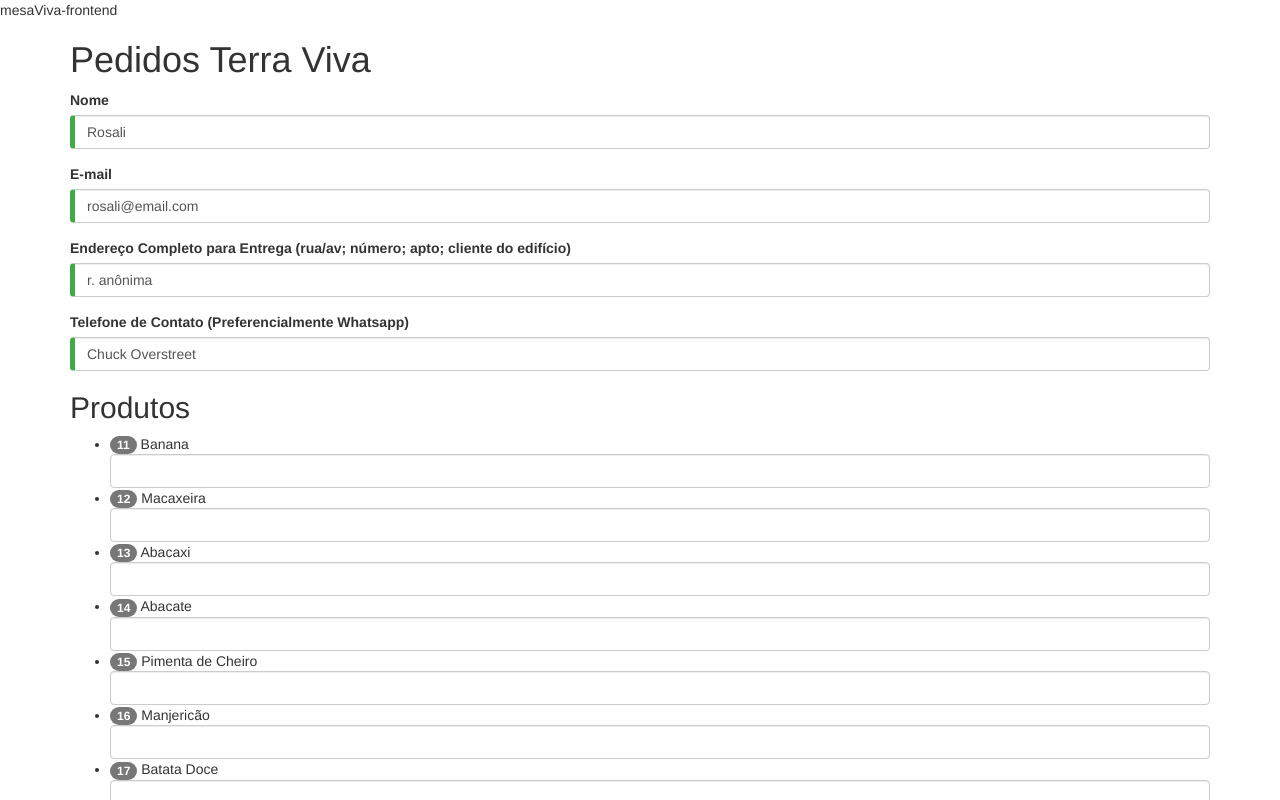
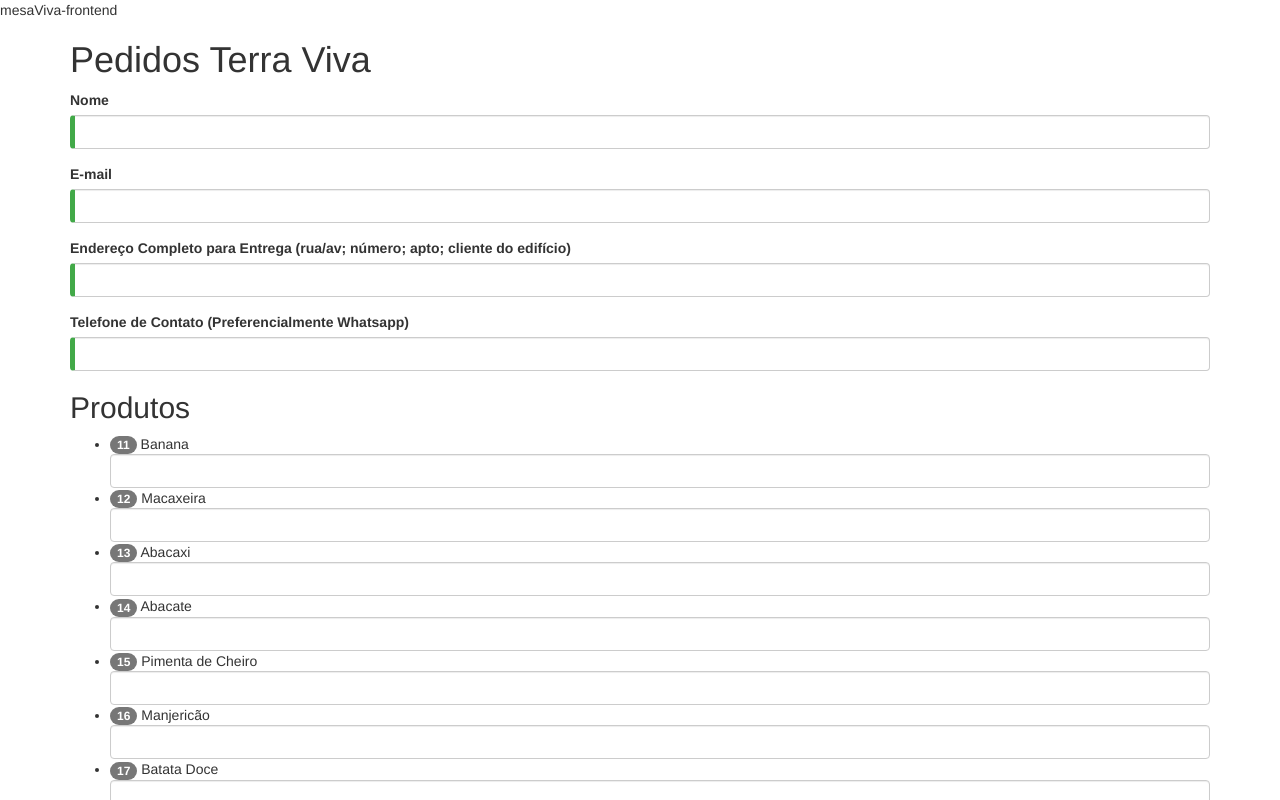
Before and after one commit to rafaelsanchezsouza/mesaViva-frontend, an Angular app: page / in a window 1280 px wide. Shown: the top 800 px of the page. Built offline with nearby package versions, Linux system fonts and the light colour scheme.

Commit message:
pronto para iniciar processo de compra

```diff
--- a/src/app/formulario-consumidor/formulario-consumidor.component.html
+++ b/src/app/formulario-consumidor/formulario-consumidor.component.html
@@ -1,4 +1,5 @@
 <div class="container">
+    <div [hidden]="submitted">
         <h1>Pedidos Terra Viva</h1>
         <form (ngSubmit)="onSubmit()" #pedidoForm="ngForm">
             <div class="form-group">
@@ -52,3 +53,30 @@
             [disabled]="!pedidoForm.form.valid">Submit</button>
         </form>
     </div>
+    <div [hidden]="!submitted">
+        <h2>You submitted the following:</h2>
+        <div class="row">
+            <div class="col-xs-3">Name</div>
+            <div class="col-xs-9">{{ model.cliente }}</div>
+        </div>
+        <div class="row">
+            <div class="col-xs-3">E-mail</div>
+            <div class="col-xs-9">{{ model.email }}</div>
+        </div>
+        <div class="row">
+            <div class="col-xs-3">Endereço</div>
+            <div class="col-xs-9">{{ model.endereco }}</div>
+        </div>
+        <div class="row">
+            <div class="col-xs-3">Telefone</div>
+            <div class="col-xs-9">{{ model.telefone }}</div>
+        </div>
+        <!-- <div class="row">
+            <div class="col-xs-3">Produto</div>
+            <div class="col-xs-9">{{ model.produto23 }}</div>
+        </div> -->
+        <br>
+
+        <button class="btn btn-primary" (click)="submitted=false">Edit</button>
+      </div>
+</div>
--- a/src/app/formulario-consumidor/formulario-consumidor.component.ts
+++ b/src/app/formulario-consumidor/formulario-consumidor.component.ts
@@ -8,7 +8,7 @@ import { Pedido } from '../pedido';
 })
 export class FormularioConsumidorComponent implements OnInit {
 
-  model = new Pedido(18, 'Rosali', 'rosali@email.com', 'r. anônima', 'Chuck Overstreet');
+  model = new Pedido(18, ' ', ' ', ' ', ' ');
 
   constructor() { }
 
--- a/src/app/produtos/produtos.component.html
+++ b/src/app/produtos/produtos.component.html
@@ -4,7 +4,7 @@
         <ul class="produtos">
             <li *ngFor="let produto of produtos">
                 <span class="badge">{{produto.id}}</span> {{produto.name}}
-                <input type="text" class="form-control" id="'produto'+{{produto.id}}" required>
+                <input type="text" class="form-control" id="{{'produto' + produto}}" required>
             </li>
         </ul>
 </div>
```
Lines whose indentation alone changed are shown as unchanged.
